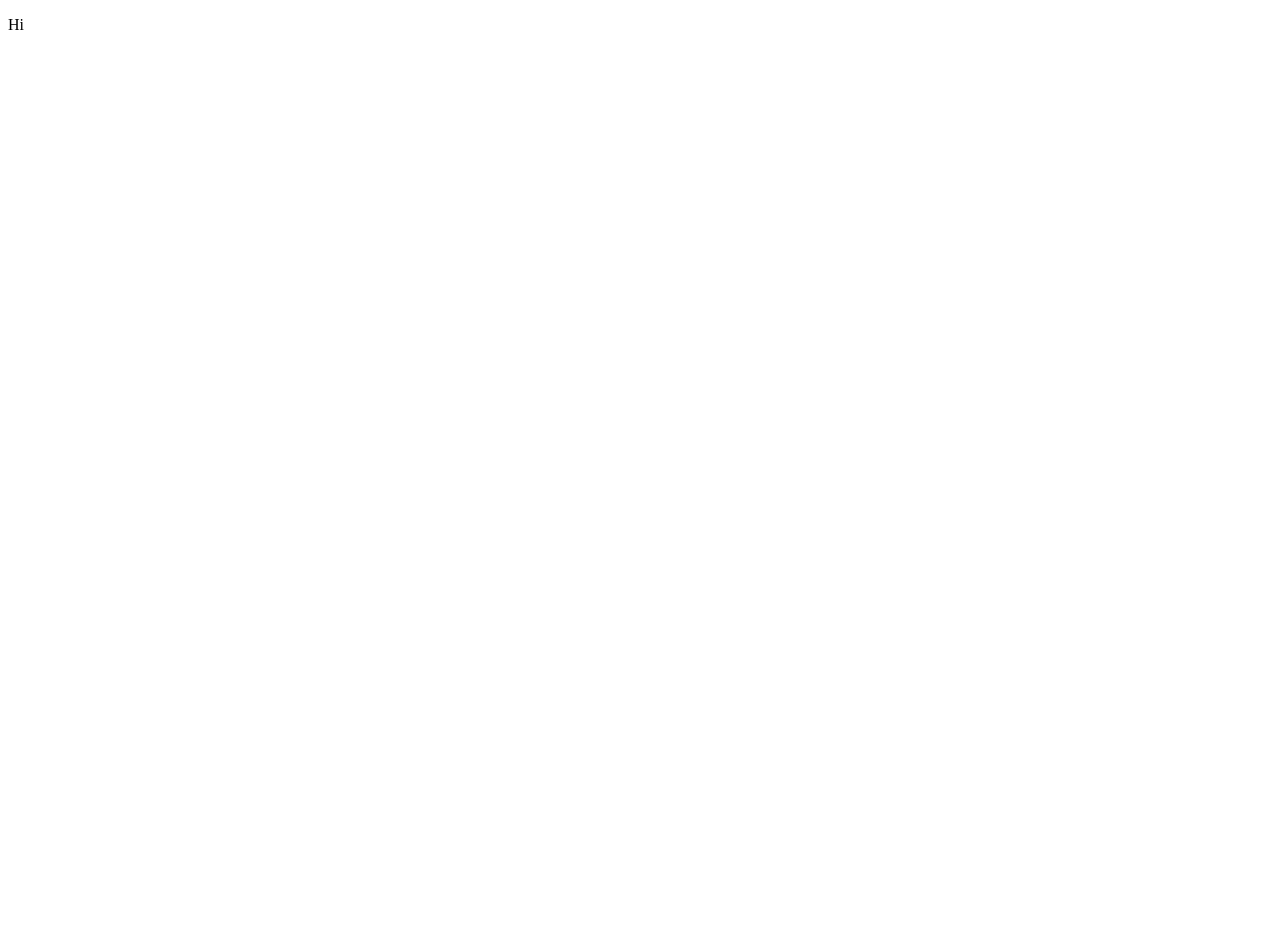
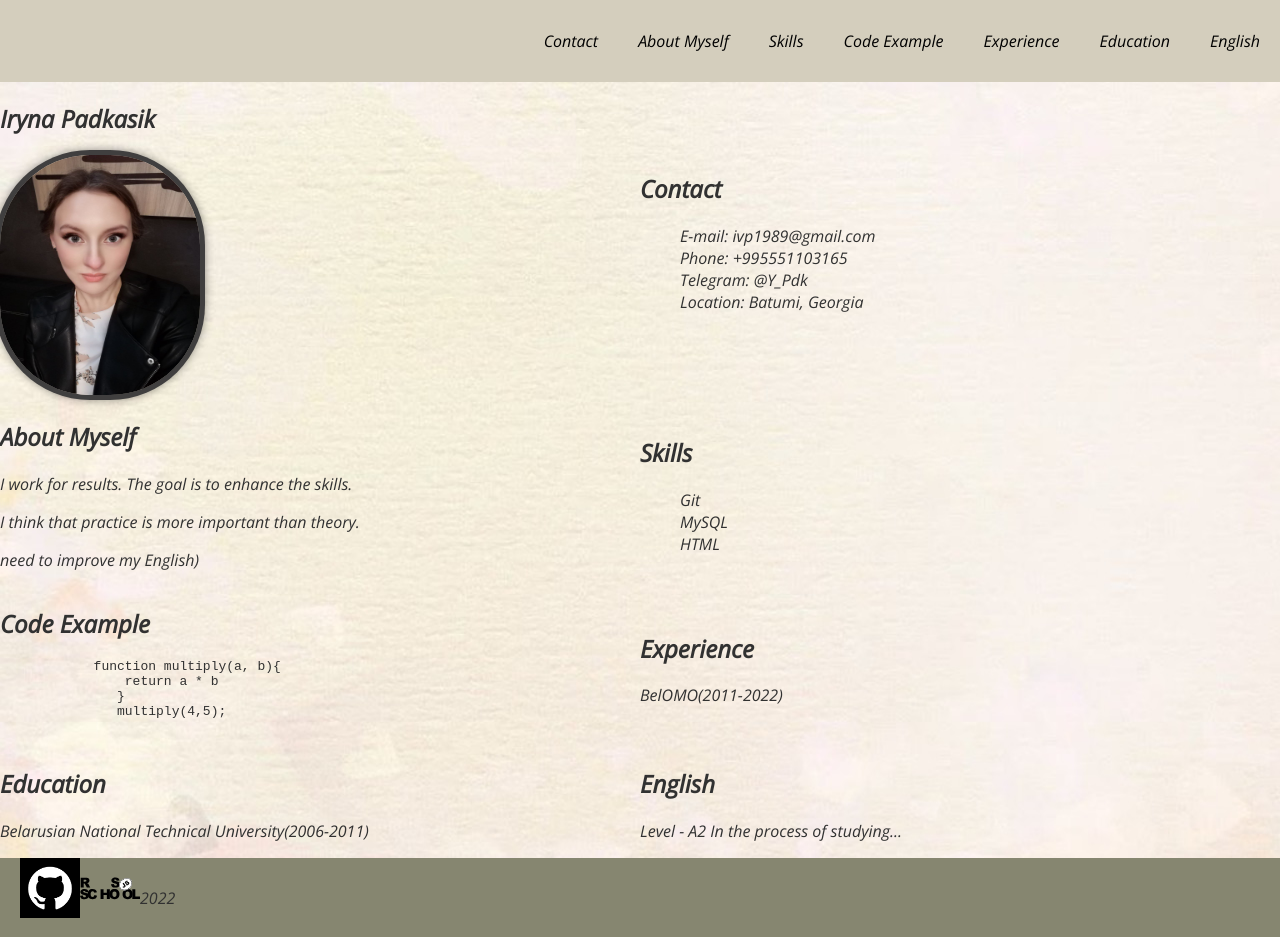
Before and after one commit to YarynaPdksk/rsschool-cv, a plain HTML site: page index.html in a window 1280 px wide. Before the commit the page ends 800 px from the top, so only its background shows below. Drawn offline with Linux system fonts and the light colour scheme.

Commit message:
docs:add files

```diff
--- a/index.html
+++ b/index.html
@@ -1,9 +1,91 @@
 <!DOCTYPE html>
-<html>
-    <head>
-        <title>Example</title>
-    </head>
-    <body>
-        <p> Hi </p>
-    </body>
+<html lang="en">
+<head>
+    <meta charset="UTF-8">
+    <meta http-equiv="X-UA-Compatible" content="IE=edge">
+    <meta name="viewport" content="width=device-width, initial-scale=1.0">
+    <title>MyCV</title>
+    <link rel="stylesheet" href="rsschool-cv-html/style.css">
+    <link rel="icon" href="rsschool-cv-html/assets/cv-icon-3.ico">
+</head>
+<body class="body">
+    <header class="header">
+        <div class="container">
+<nav class="nav">
+    <ul class="list">
+        <li class="item"><a href="#Contact" class="link">Contact</a></li>
+        <li class="item"><a href="#AboutMyself" class="link">About Myself</a></li>
+        <li class="item"><a href="#Skills" class="link">Skills</a></li>
+        <li class="item"><a href="#CodeExample" class="link">Code Example</a></li>
+        <li class="item"><a href="#Experience" class="link">Experience</a></li>
+        <li class="item"><a href="#Education" class="link">Education</a></li>
+        <li class="item"><a href="#English" class="link">English</a></li>
+    </ul>
+</nav>
+        </div>
+    </header>
+    <main class="main">
+        <div class="container main-container">
+<section class="section" id="profile"><h1 class="section-title">Iryna Padkasik</h1>
+    <img src="rsschool-cv-html/assets/photo.jpg" alt="Photo" class="round"  width="200" height="240">
+</section>
+<section class="section" id="Contact"><h2 class="section-title">Contact</h2>
+    <ul class="list_second">
+        <li>E-mail: ivp1989@gmail.com</li>
+        <li>Phone: +995551103165</li>
+        <li>Telegram: @Y_Pdk</li>
+        <li>Location: Batumi, Georgia</li>
+    </ul>
+</section>
+<section class="section" id="AboutMyself"><h2 class="section-title">About Myself</h2>
+    <p>I work for results. The goal is to enhance the skills.</p>
+    <p>I think that practice is more important than theory.</p>
+    <p> need to improve my English)</p>
+</section>
+<section class="section" id="Skills"><h2 class="section-title">Skills</h2>
+    <ul class="list_second">
+        <li>Git</li>
+        <li>MySQL</li>
+        <li>HTML</li>
+    </ul>
+</section>
+<section class="section" id="CodeExample"><h2 class="section-title">Code Example</h2>
+    <code>
+        <pre>
+            function multiply(a, b){
+                return a * b
+               }
+               multiply(4,5);
+        </pre>
+    </code>
+</section>
+<section class="section" id="Experience"><h2 class="section-title">Experience</h2>
+    <p>BelOMO(2011-2022)</p>
+</section>
+<section class="section" id="Education"><h2 class="section-title">Education</h2>
+    <p>Belarusian National Technical University(2006-2011)</p>
+</section>
+<section class="section" id="English"><h2 class="section-title">English</h2>
+    <p>
+        Level - A2
+        In the process of studying...</p>
+</section>
+        </div>
+    </main>
+    <footer>
+        <div class="container">
+<lu class="list_third">
+    <li>
+        <a href="https://github.com/YarynaPdksk" target="_blank">
+            <img src="/rsschool-cv/rsschool-cv-html/assets/git.png" alt="link" width="60px" height="60px">
+        </a>
+    </li>
+    <li> <a href="https://rs.school/js/" target="_blank">
+        <img src="/rsschool-cv/rsschool-cv-html/assets/rs_school_js.svg" alt="link" width="60px" height="60px">
+    </a></li>
+    <li>2022</li>
+</lu>
+        </div>
+    </footer>
+</body>
 </html>
--- a/rsschool-cv-html/style.css
+++ b/rsschool-cv-html/style.css
@@ -1,3 +1,92 @@
-body {
-    font-family: Arial, Verdana,  sans-serif;
-}
+ @font-face {
+      font-family: OpenSans;
+     src: url("assets/OpenSans-Italic.ttf");
+   }
+   @media (max-width: 768px) {
+    .section {
+      width: 100%;
+    }
+  }
+   body {
+       font-family: OpenSans-Italic, OpenSans;
+       font-weight: 300;
+       min-height: 100vh;
+       margin: 0; padding: 0;
+       display: flex;
+       flex-direction: column;
+       justify-content: space-between;
+   }
+   * {
+    box-sizing: border-box;
+  }
+  .header{
+      background-color: rgba(246,237,222,0.7);
+   /* border: 1px solid red;*/
+  }
+  .main{
+    /*border: 1px solid blue;*/
+    background-image: url(/rsschool-cv/rsschool-cv-html/assets/jpg.jpg);
+  }
+  .footer{
+    width: 50%;
+    margin: 20px;
+    padding: 0 20px;
+    line-height: 50px;
+    display: flex;
+    justify-content: flex-end;
+    align-items: center;
+    list-style: none;
+  }
+  .container{
+    max-width: 1440px;
+    margin: 0 auto;
+    vertical-align: middle;
+  }
+  .list {
+    display: flex;
+    justify-content: flex-end;
+    align-items: center;
+    list-style: none;
+  }
+  .list_second {
+    list-style: none;
+  }
+  .link {
+    padding: 0 20px;
+    line-height: 50px;
+    text-decoration: none;
+    transition: .3s;
+  }
+  .item a {
+    color: #000000;
+    text-decoration: none;
+    transition: color 0.5s;
+  }
+  html {
+    scroll-behavior: smooth;
+  }
+    .main-container {
+        display: flex;
+        flex-wrap: wrap;
+        align-items: center;
+      }
+
+      .section {
+        width: 50%;
+      }
+      .round {
+        border-radius: 90px;
+        box-shadow: 0 0 0 5px rgb(64, 63, 63), 0 0 13px rgb(0, 0, 0);
+      }
+  .body{
+      color:rgb(49,49,49);
+      background-color: rgb(134, 134, 112);
+      position: relative;
+  }
+ .list_third{
+    display: flex;
+    align-items: center;
+    padding: 0 20px;
+  line-height: 50px;
+  list-style: none;
+ }
```
Also changed, not shown: rsschool-cv-html/assets/OpenSans-Italic.ttf (added), rsschool-cv-html/assets/cv-icon-3.ico (added), rsschool-cv-html/assets/git.png (added), rsschool-cv-html/assets/jpg.jpg (added), rsschool-cv-html/assets/rs_school_js.svg (added).
